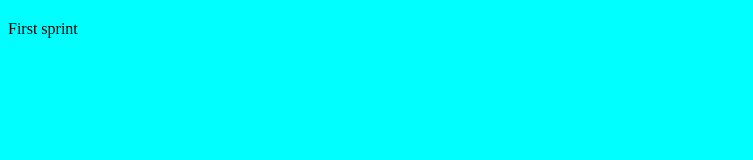
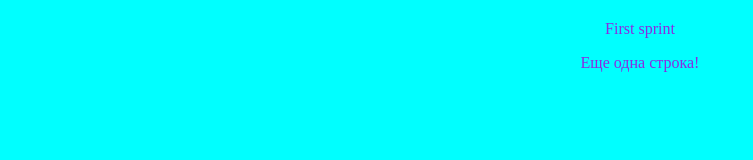
Before and after one commit to S1iderDC/-first-project, a plain HTML site: page index.html in a window 1280 px wide. Shown: the whole page, without its empty margins (0-753 px from the left). Drawn offline with Linux system fonts and the light colour scheme.

Commit message:
добавил 2 параграф

```diff
--- a/index.html
+++ b/index.html
@@ -7,6 +7,7 @@
   <body>
     <h2></h2>
     <p>First sprint</p>
+    <p>Еще одна строка!</p>
 
   </body>
 </html>
--- a/style.css
+++ b/style.css
@@ -1,7 +1,14 @@
+
+
+body {
+    background-color: aqua;
+}
+
 title {
     color:black
 }
 
-body {
-    background-color: aqua;
+p {
+    text-align: center;
+    color: blueviolet;
 }
```
